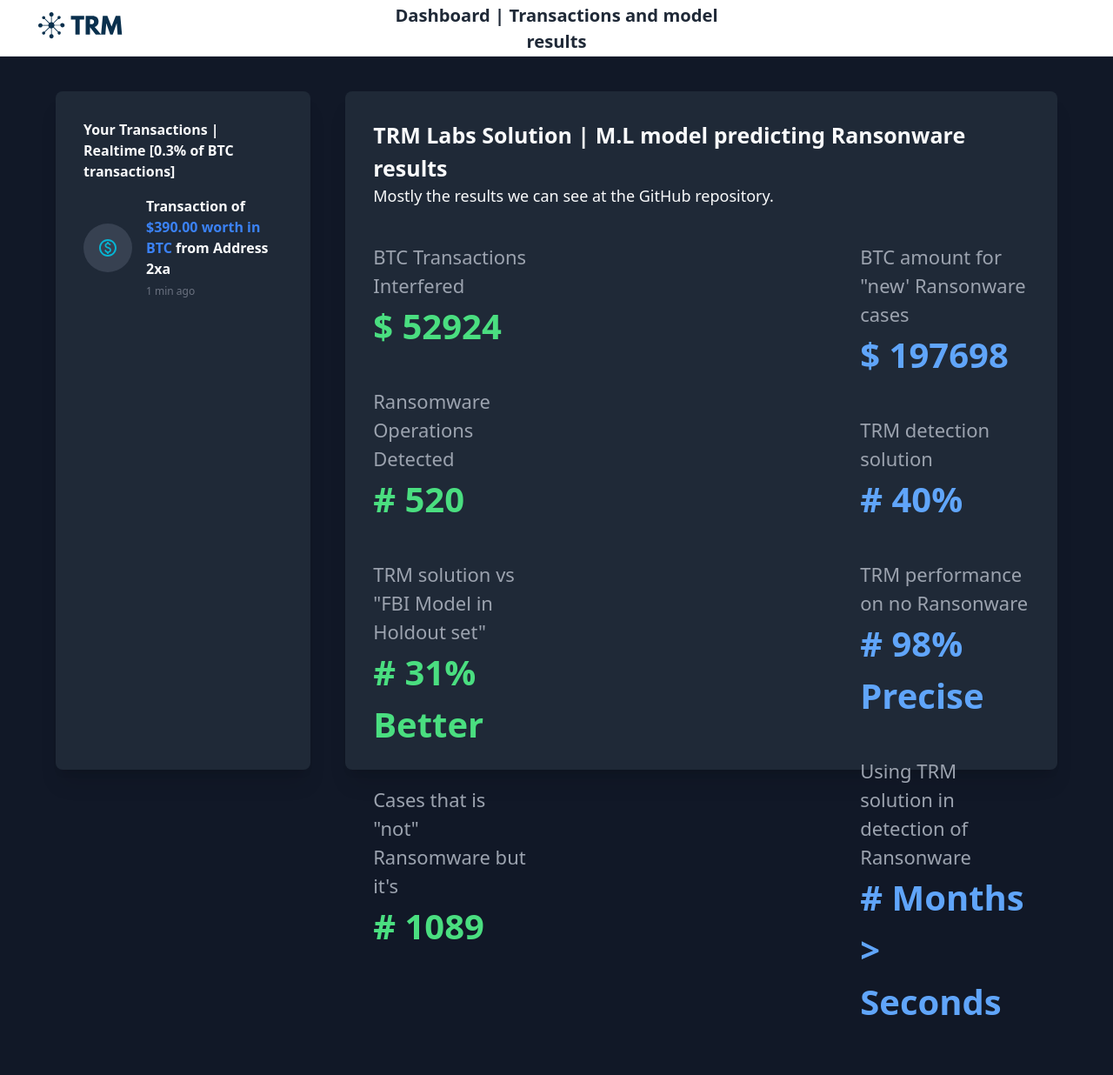
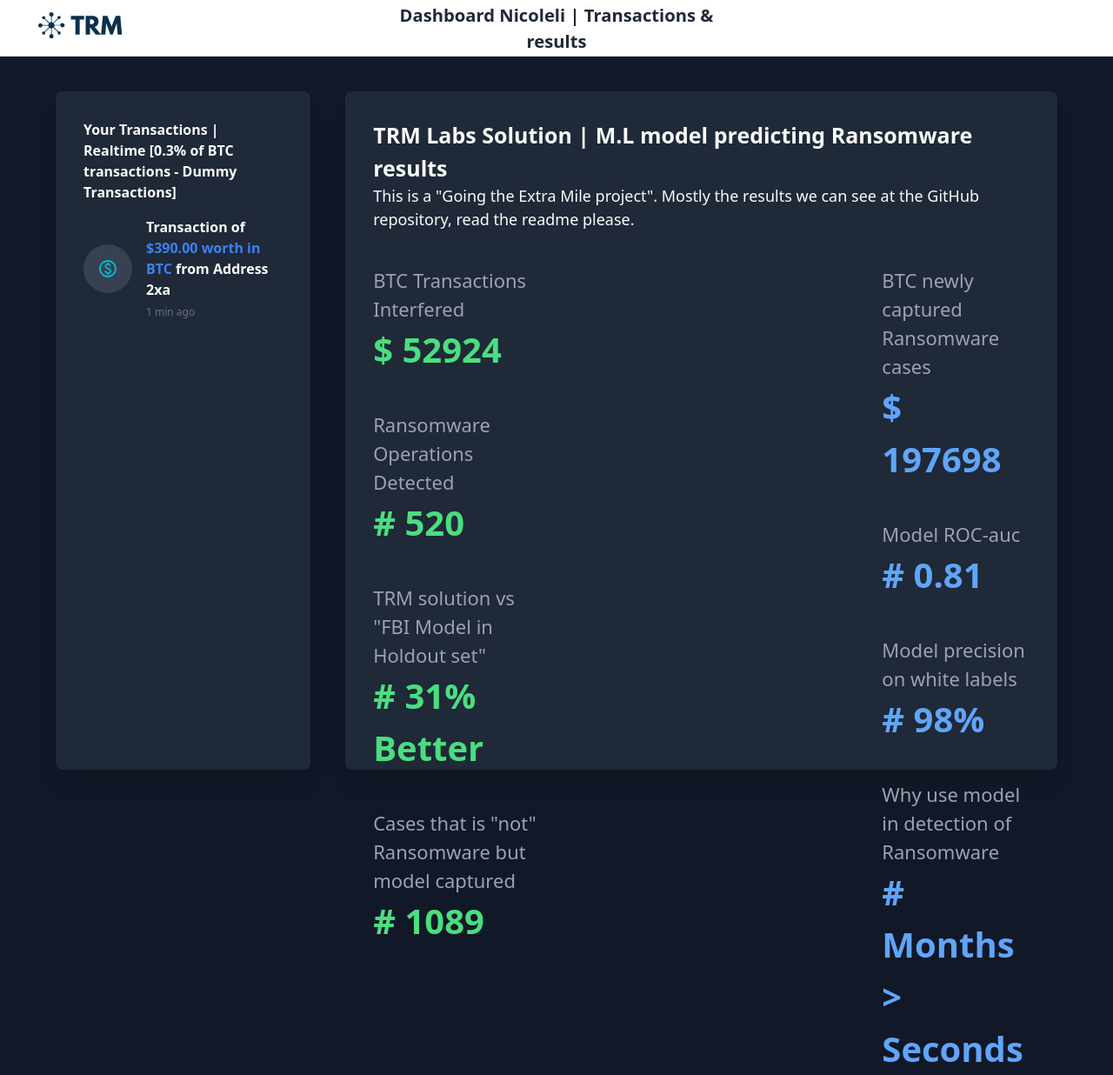
Before and after one commit to viniciusnicoleli/RansomwareClassifier, a plain HTML site: page index.html in a window 1280 px wide. Shown: the whole page at 87% size. Before the commit the page ends 1182 px from the top, so only its background shows below. Drawn offline with nearby package versions, Linux system fonts and the light colour scheme; files that its build step writes are made by us from their sources.

Commit message:
[BUG] Fixing texts

```diff
--- a/index.html
+++ b/index.html
@@ -23,7 +23,7 @@
         <div class="text-center">
             <a href="index.html"
                 class="text-gray-800 font-bold text-[20.2px] hover:text-blue-600">
-                Dashboard | Transactions and model results
+                Dashboard Nicoleli | Transactions & results
             </a>
         </div>
         <div></div>
@@ -35,7 +35,7 @@
       <!-- Left box: Transactions -->
       <div id="container" class="bg-gray-800 rounded-lg shadow-xl p-8 w-[500px] h-[780px] overflow-y-auto">
           <div class="mb-4">
-            <h1 class="font-semibold text-gray-50">Your Transactions | Realtime [0.3% of BTC transactions]</h1>
+            <h1 class="font-semibold text-gray-50">Your Transactions | Realtime [0.3% of BTC transactions - Dummy Transactions]</h1>
           </div>
           <div id="notifications"></div>
       </div>
@@ -45,10 +45,10 @@
       <div id="model-stats" class="bg-gray-800 rounded-lg shadow-xl p-8 w-[1500px] h-[780px] ml-10">
         <div class="mb-10">
           <h1 class="font-semibold text-gray-50 text-[25px]">
-            TRM Labs Solution | M.L model predicting Ransonware results
+            TRM Labs Solution | M.L model predicting Ransomware results
           </h1>
           <h1 class="font-extralight text-gray-50 text-[18px]">
-            Mostly the results we can see at the GitHub repository.
+            This is a "Going the Extra Mile project". Mostly the results we can see at the GitHub repository, read the readme please.
           </h1>
         </div>
 
@@ -69,7 +69,7 @@
               <p class="text-[40px] font-bold text-green-400"># 31% Better</p>
             </div>
             <div>
-              <p class="text-gray-400 text-[22px]">Cases that is "not" Ransomware but it's</p>
+              <p class="text-gray-400 text-[22px]">Cases that is "not" Ransomware but model captured</p>
               <p class="text-[40px] font-bold text-green-400"># 1089</p>
             </div>
           </div>
@@ -77,19 +77,19 @@
           <!-- Right Column (Blue Stats) -->
           <div class="space-y-10">
             <div>
-              <p class="text-gray-400 text-[22px]">BTC amount for "new' Ransonware cases</p>
+              <p class="text-gray-400 text-[22px]">BTC newly captured Ransomware cases</p>
               <p class="text-[40px] font-bold text-blue-400">$ 197698</p>
             </div>
             <div>
-              <p class="text-gray-400 text-[22px]">TRM detection solution</p>
-              <p class="text-[40px] font-bold text-blue-400"># 40%</p>
+              <p class="text-gray-400 text-[22px]">Model ROC-auc</p>
+              <p class="text-[40px] font-bold text-blue-400"># 0.81</p>
             </div>
             <div>
-              <p class="text-gray-400 text-[22px]">TRM performance on no Ransonware</p>
-              <p class="text-[40px] font-bold text-blue-400"># 98% Precise</p>
+              <p class="text-gray-400 text-[22px]">Model precision on white labels</p>
+              <p class="text-[40px] font-bold text-blue-400"># 98%</p>
             </div>
             <div>
-              <p class="text-gray-400 text-[22px]">Using TRM solution in detection of Ransonware</p>
+              <p class="text-gray-400 text-[22px]">Why use model in detection of Ransomware</p>
               <p class="text-[40px] font-bold text-blue-400"># Months > Seconds</p>
             </div>
           </div>
```
